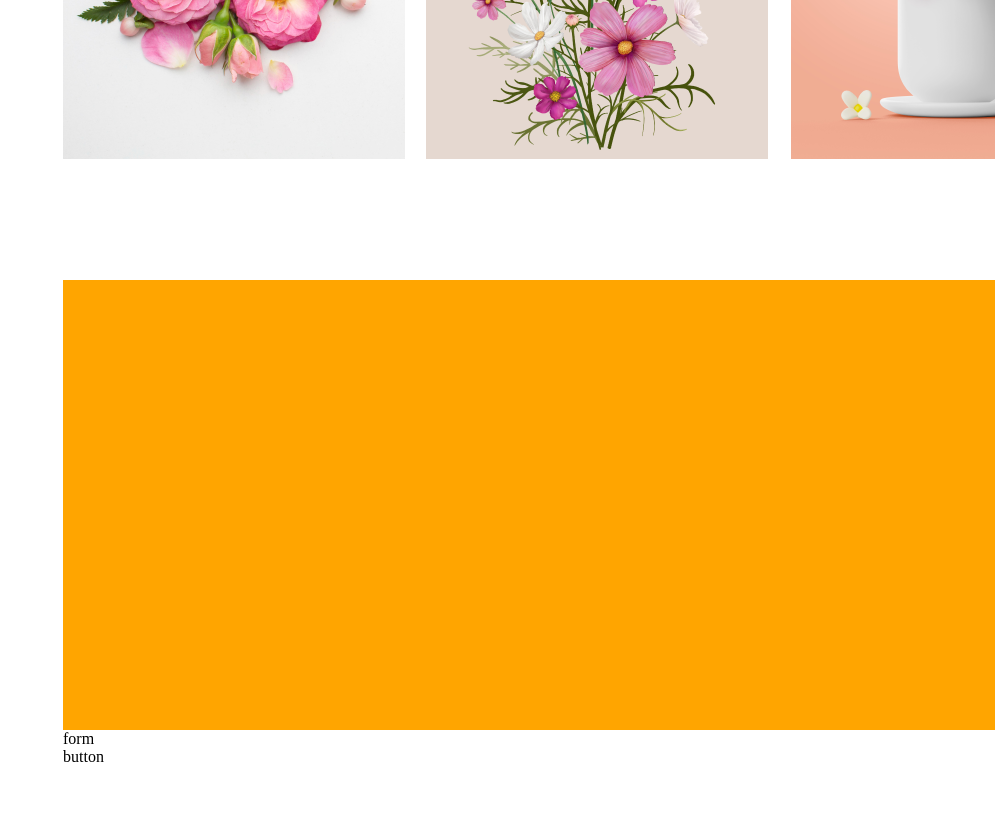
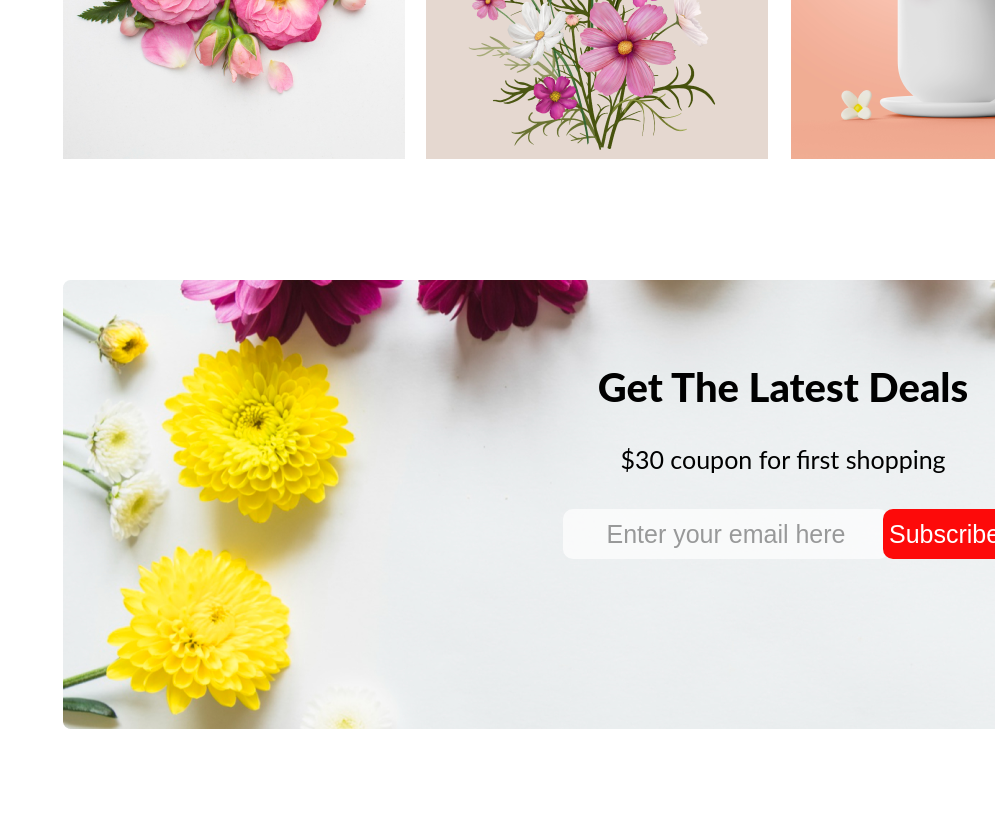
Before and after one commit to lizaahsan/Assignment-one-flower-shop, a plain HTML site: page index.html in a window 1280 px wide. Shown: the part 2928-3758 px from the top of the page, without its empty margins (285-1280 px from the left). Before the commit the page ends 3694 px from the top, so only its background shows below. Drawn offline with Linux system fonts and the light colour scheme.

Commit message:
third commit

```diff
--- a/css/flower-shop.css
+++ b/css/flower-shop.css
@@ -270,20 +270,51 @@ line-height: 30px;
 /*End of forth section*/
 .fifth-section{
     width: 1440px;
-    height: 450px;
+    height: 550px;
     position: absolute;
     margin-top: 3200px;
     margin-left: 340px;
-    background-color:yellow;
     position: absolute;
-
+    background-image: url("../images/Rectangle\ 9.png");
+    background-repeat: no-repeat;
 }
 .fifth-section-main-img{
     position: relative;
     width: 1440px;
-    height: 450px;
-    background-color: orange;
-
+}
+.fifth-section-form{
+    position: absolute;
+    width: 350px;
+    height: 50px;
+    margin-top: 10px;
+    display: flex;
+    font-size: 20px;
+    text-align: center;
+    margin-left: 500px;
+    color: black;
+}
+.fifth-section-btn{
+    position: absolute;
+    width: 150px;
+    height: 50px;
+    margin-top: 10px;
+    font-size: 20px;
+    margin-left: 820px;
+    display: flex;
+}
+.fifth-section-main-img h2{
+    text-align: center;
+    font-family: Lato;
+    font-size: 40px;
+    font-style: normal;
+    font-weight: 800;
+    padding-top: 50px;
+}
+.fifth-section-main-img p{
+    text-align: center;
+    font-family: Lato;
+    font-size: 25px;
+    font-style: normal;
 }
 /*End of fifth section*/
 /*End of sixth section*/
--- a/index.html
+++ b/index.html
@@ -92,19 +92,29 @@
         </div><!--end of forth container-->
         <div class="container">
           <div class="fifth-section">
-            <div class="fifth-section-main-img"></div>
-            <div class="fifth-section-form">form</div>
-            <div class="fifth-section-btn">button</div>
+            <div class="fifth-section-main-img">
+                <h2>
+                    Get The Latest Deals
+                </h2>
+                <p>
+                    $30 coupon for first shopping
+                </p>
+                <div class="fifth-section-form"> <input type="text"
+                    placeholder="Enter your email here"
+                    style="font-size: 25px; text-align: center;
+                     color: black; border: white; opacity: 0.7; border-radius: 10px;"
+                    name="mail" required></div>
+                <div class="fifth-section-btn"><input type="submit" value="Subscribe"
+                     style="font-size: 25px; text-align: left;
+                      color: white; background-color: rgb(253, 10, 10);
+                       border: red; border-radius: 10px;"></div>
           </div><!--end of fifth section-->
         </div><!--end of fifth container-->
         <div class="container">
             <div class="sixth-section">
-                <!--img src="images/Rectangle 9.png" alt="png">
-                <form>
-                <input type="email" placeholder="your email" name="" id="">
-                </form>-->
-            </div><!--end of fifth section-->
-          </div><!--end of fifth container-->
+
+            </div><!--end of sixth section extra part-->
+          </div><!--end of sixth container extra part-->
     </main>
     <footer>
         <div class="container">
```
